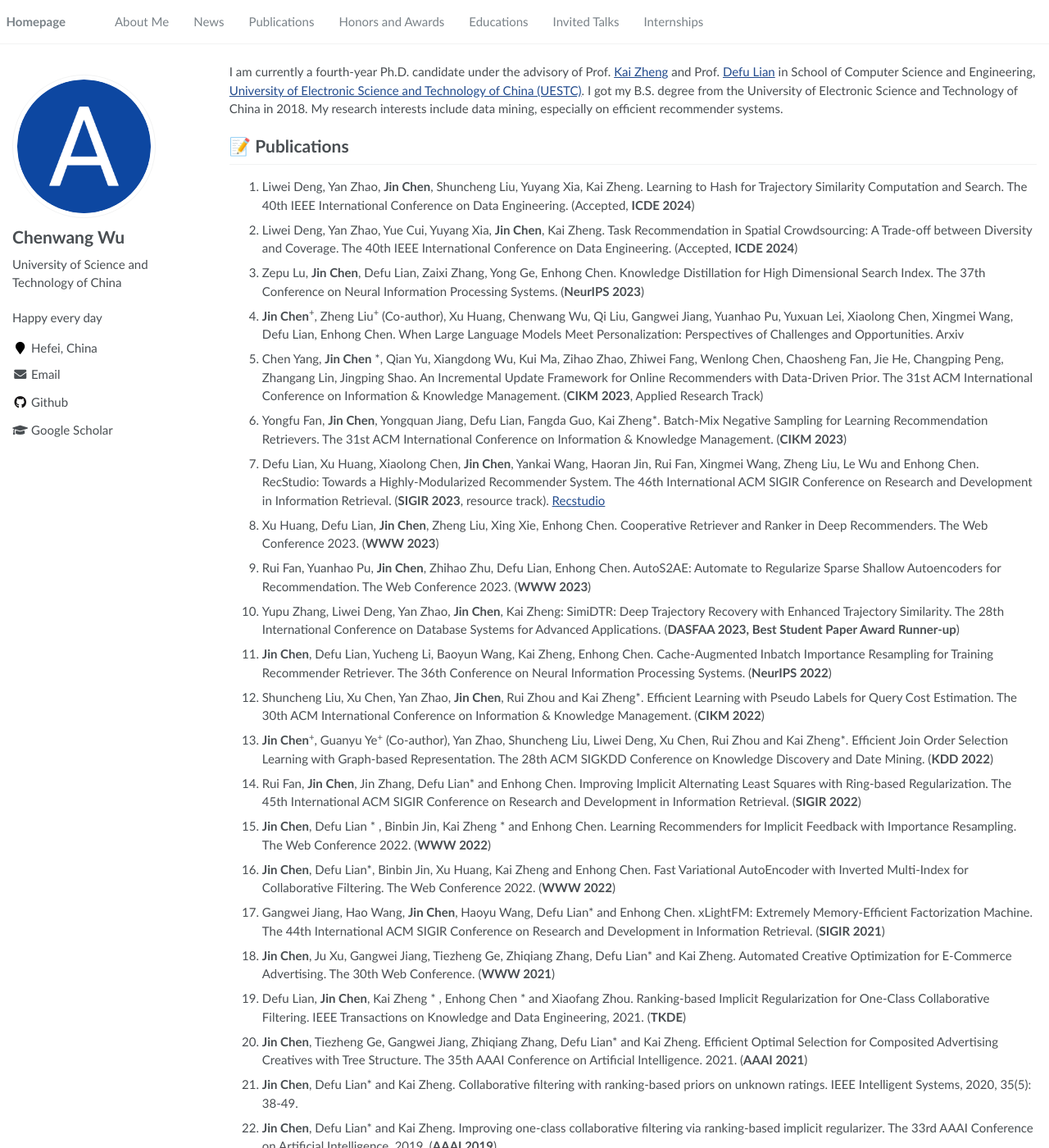
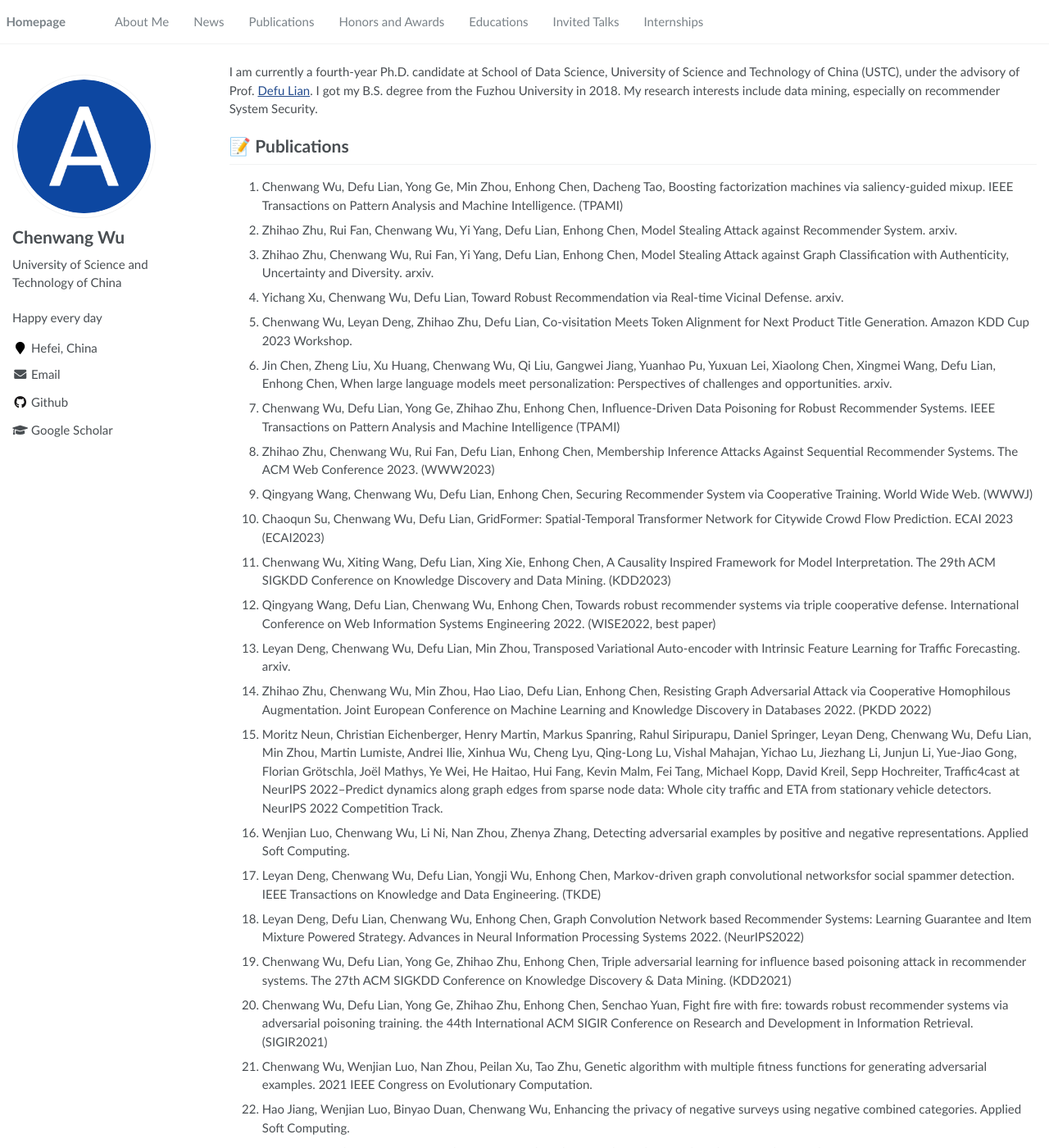
Before and after one commit to Daftstone/Daftstone.github.io, a Jekyll site: the page built from _pages/about.md, in a window 1280 px wide and 1400 px high. Shown: the whole window at 82% size. Built offline with Jekyll 4.4.1, drawn with Linux system fonts in a browser that asks for light colours; some of the changed text lies outside the part shown.

Commit message:
Update about.md

```diff
--- a/_pages/about.md
+++ b/_pages/about.md
@@ -17,39 +17,38 @@ redirect_from:
 
 <span class='anchor' id='about-me'></span>
 
-I am currently a fourth-year Ph.D. candidate under the advisory of Prof. [Kai Zheng](https://zheng-kai.com/) and Prof. [Defu Lian](http://staff.ustc.edu.cn/~liandefu/) in School of Computer Science and Engineering, [University of Electronic Science and Technology of China (UESTC)](https://www.uestc.edu.cn/). I got my B.S. degree from the University of Electronic Science and Technology of China in 2018. My research interests include data mining, especially on efficient recommender systems.
-
-
-
-
+I am currently a fourth-year Ph.D. candidate at School of Data Science, University of Science and Technology of China (USTC), under the advisory of Prof. [Defu Lian](https://faculty.ustc.edu.cn/liandefu). I got my B.S. degree from the Fuzhou University in 2018.
+My research interests include data mining, especially on recommender System Security.
 
 <!-- # 🔥 News
 - *2022.02*: &nbsp;🎉🎉 Lorem ipsum dolor sit amet, consectetur adipiscing elit. Vivamus ornare aliquet ipsum, ac tempus justo dapibus sit amet.
 - *2022.02*: &nbsp;🎉🎉 Lorem ipsum dolor sit amet, consectetur adipiscing elit. Vivamus ornare aliquet ipsum, ac tempus justo dapibus sit amet.  -->
 
 # 📝 Publications
-1. Liwei Deng, Yan Zhao, **Jin Chen**, Shuncheng Liu, Yuyang Xia, Kai Zheng. Learning to Hash for Trajectory Similarity Computation and Search. The 40th IEEE International Conference on Data Engineering. (Accepted, **ICDE 2024**)
-2. Liwei Deng, Yan Zhao, Yue Cui, Yuyang Xia, **Jin Chen**, Kai Zheng. Task Recommendation in Spatial Crowdsourcing: A Trade-off between Diversity and Coverage.  The 40th IEEE International Conference on Data Engineering. (Accepted, **ICDE 2024**)
-3. Zepu Lu, **Jin Chen**, Defu Lian, Zaixi Zhang, Yong Ge, Enhong Chen. Knowledge Distillation for High Dimensional Search Index. The 37th Conference on Neural Information Processing Systems. (**NeurIPS 2023**)
-1. **Jin Chen**<sup>+</sup>, Zheng Liu<sup>+</sup> (Co-author), Xu Huang, Chenwang Wu, Qi Liu, Gangwei Jiang, Yuanhao Pu, Yuxuan Lei, Xiaolong Chen, Xingmei Wang, Defu Lian, Enhong Chen. When Large Language Models Meet Personalization: Perspectives of Challenges and Opportunities. Arxiv
-2. Chen Yang, **Jin Chen** *, Qian Yu, Xiangdong Wu, Kui Ma, Zihao Zhao, Zhiwei Fang, Wenlong Chen, Chaosheng Fan, Jie He, Changping Peng, Zhangang Lin, Jingping Shao. An Incremental Update Framework for Online Recommenders with Data-Driven Prior. The 31st ACM International Conference on Information & Knowledge Management. (**CIKM 2023**, Applied Research Track)
-2. Yongfu Fan, **Jin Chen**, Yongquan Jiang, Defu Lian, Fangda Guo, Kai Zheng*. Batch-Mix Negative Sampling for Learning  Recommendation Retrievers. The 31st ACM International Conference on Information & Knowledge Management. (**CIKM 2023**)
-1. Defu Lian, Xu Huang, Xiaolong Chen, **Jin Chen**, Yankai Wang, Haoran Jin, Rui Fan, Xingmei Wang, Zheng Liu, Le Wu and Enhong Chen. RecStudio: Towards a Highly-Modularized Recommender System. The 46th International ACM SIGIR Conference on Research and Development in Information Retrieval. (**SIGIR 2023**, resource track). [Recstudio](https://github.com/ustcml/RecStudio)
-1. Xu Huang, Defu Lian, **Jin Chen**, Zheng Liu, Xing Xie, Enhong Chen. Cooperative Retriever and Ranker in Deep Recommenders. The Web Conference 2023. (**WWW 2023**)
-1. Rui Fan, Yuanhao Pu, **Jin Chen**, Zhihao Zhu, Defu Lian, Enhong Chen. AutoS2AE: Automate to Regularize Sparse Shallow Autoencoders for Recommendation. The Web Conference 2023. (**WWW 2023**)
-2. Yupu Zhang, Liwei Deng, Yan Zhao, **Jin Chen**, Kai Zheng: SimiDTR: Deep Trajectory Recovery with Enhanced Trajectory Similarity. The 28th International Conference on Database Systems for Advanced Applications. (**DASFAA 2023, Best Student Paper Award Runner-up**)
-3. **Jin Chen**, Defu Lian, Yucheng Li, Baoyun Wang, Kai Zheng, Enhong Chen. Cache-Augmented Inbatch Importance Resampling for Training Recommender Retriever. The 36th Conference on Neural Information Processing Systems. (**NeurIPS 2022**)
-4. Shuncheng Liu, Xu Chen, Yan Zhao, **Jin Chen**, Rui Zhou and Kai Zheng*. Efficient Learning with Pseudo Labels for Query Cost Estimation. The 30th ACM International Conference on Information & Knowledge Management. (**CIKM 2022**)
-5. **Jin Chen**<sup>+</sup>, Guanyu Ye<sup>+</sup> (Co-author), Yan Zhao, Shuncheng Liu, Liwei Deng, Xu Chen, Rui Zhou and Kai Zheng*. Efficient Join Order Selection Learning with Graph-based Representation. The 28th ACM SIGKDD Conference on Knowledge Discovery and Date Mining. (**KDD 2022**)
-6. Rui Fan, **Jin Chen**, Jin Zhang, Defu Lian* and Enhong Chen. Improving Implicit Alternating Least Squares with Ring-based Regularization. The 45th International ACM SIGIR Conference on Research and Development in Information Retrieval. (**SIGIR 2022**)
-7. **Jin Chen**, Defu Lian * , Binbin Jin, Kai Zheng * and Enhong Chen. Learning Recommenders for Implicit Feedback with Importance Resampling. The Web Conference 2022. (**WWW 2022**)
-8. **Jin Chen**, Defu Lian*, Binbin Jin, Xu Huang, Kai Zheng and Enhong Chen. Fast Variational AutoEncoder with Inverted Multi-Index for Collaborative Filtering. The Web Conference 2022. (**WWW 2022**)
-9. Gangwei Jiang, Hao Wang, **Jin Chen**, Haoyu Wang, Defu Lian* and Enhong Chen. xLightFM: Extremely Memory-Efficient Factorization Machine. The 44th International ACM SIGIR Conference on Research and Development in Information Retrieval. (**SIGIR 2021**)
-10. **Jin Chen**, Ju Xu, Gangwei Jiang, Tiezheng Ge, Zhiqiang Zhang, Defu Lian* and Kai Zheng. Automated Creative Optimization for E-Commerce Advertising. The 30th Web Conference. (**WWW 2021**)
-11. Defu Lian, **Jin Chen**, Kai Zheng * , Enhong Chen *  and Xiaofang Zhou. Ranking-based Implicit Regularization for One-Class Collaborative Filtering. IEEE Transactions on Knowledge and Data Engineering, 2021. (**TKDE**)
-12. **Jin Chen**, Tiezheng Ge, Gangwei Jiang, Zhiqiang Zhang, Defu Lian* and Kai Zheng. Efficient Optimal Selection for Composited Advertising Creatives with Tree Structure. The 35th AAAI Conference on Artificial Intelligence. 2021. (**AAAI 2021**)
-13. **Jin Chen**, Defu Lian* and Kai Zheng. Collaborative filtering with ranking-based priors on unknown ratings. IEEE Intelligent Systems, 2020, 35(5): 38-49.
-14. **Jin Chen**, Defu Lian* and Kai Zheng. Improving one-class collaborative filtering via ranking-based implicit regularizer. The 33rd AAAI Conference on Artificial Intelligence. 2019. (**AAAI 2019**)
+1. Chenwang Wu, Defu Lian, Yong Ge, Min Zhou, Enhong Chen, Dacheng Tao, Boosting factorization machines via saliency-guided mixup. IEEE Transactions on Pattern Analysis and Machine Intelligence. (TPAMI)
+2. Zhihao Zhu, Rui Fan, Chenwang Wu, Yi Yang, Defu Lian, Enhong Chen, Model Stealing Attack against Recommender System. arxiv.
+3. Zhihao Zhu, Chenwang Wu, Rui Fan, Yi Yang, Defu Lian, Enhong Chen, Model Stealing Attack against Graph Classification with Authenticity, Uncertainty and Diversity. arxiv.
+4. Yichang Xu, Chenwang Wu, Defu Lian, Toward Robust Recommendation via Real-time Vicinal Defense. arxiv.
+5. Chenwang Wu, Leyan Deng, Zhihao Zhu, Defu Lian, Co-visitation Meets Token Alignment for Next Product Title Generation. Amazon KDD Cup 2023 Workshop.
+6. Jin Chen, Zheng Liu, Xu Huang, Chenwang Wu, Qi Liu, Gangwei Jiang, Yuanhao Pu, Yuxuan Lei, Xiaolong Chen, Xingmei Wang, Defu Lian, Enhong Chen, When large language models meet personalization: Perspectives of challenges and opportunities. arxiv.
+7. Chenwang Wu, Defu Lian, Yong Ge, Zhihao Zhu, Enhong Chen, Influence-Driven Data Poisoning for Robust Recommender Systems. IEEE Transactions on Pattern Analysis and Machine Intelligence (TPAMI)
+8. Zhihao Zhu, Chenwang Wu, Rui Fan, Defu Lian, Enhong Chen, Membership Inference Attacks Against Sequential Recommender Systems. The ACM Web Conference 2023. (WWW2023)
+9. Qingyang Wang, Chenwang Wu, Defu Lian, Enhong Chen, Securing Recommender System via Cooperative Training. World Wide Web. (WWWJ)
+10. Chaoqun Su, Chenwang Wu, Defu Lian, GridFormer: Spatial-Temporal Transformer Network for Citywide Crowd Flow Prediction. ECAI 2023 (ECAI2023)
+11. Chenwang Wu, Xiting Wang, Defu Lian, Xing Xie, Enhong Chen, A Causality Inspired Framework for Model Interpretation. The 29th ACM SIGKDD Conference on Knowledge Discovery and Data Mining. (KDD2023)
+12. Qingyang Wang, Defu Lian, Chenwang Wu, Enhong Chen, Towards robust recommender systems via triple cooperative defense. International Conference on Web Information Systems Engineering 2022. (WISE2022, best paper)
+13. Leyan Deng, Chenwang Wu, Defu Lian, Min Zhou, Transposed Variational Auto-encoder with Intrinsic Feature Learning for Traffic Forecasting. arxiv.
+14. Zhihao Zhu, Chenwang Wu, Min Zhou, Hao Liao, Defu Lian, Enhong Chen, Resisting Graph Adversarial Attack via Cooperative Homophilous Augmentation. Joint European Conference on Machine Learning and Knowledge Discovery in Databases 2022. (PKDD 2022)
+15. Moritz Neun, Christian Eichenberger, Henry Martin, Markus Spanring, Rahul Siripurapu, Daniel Springer, Leyan Deng, Chenwang Wu, Defu Lian, Min Zhou, Martin Lumiste, Andrei Ilie, Xinhua Wu, Cheng Lyu, Qing-Long Lu, Vishal Mahajan, Yichao Lu, Jiezhang Li, Junjun Li, Yue-Jiao Gong, Florian Grötschla, Joël Mathys, Ye Wei, He Haitao, Hui Fang, Kevin Malm, Fei Tang, Michael Kopp, David Kreil, Sepp Hochreiter, Traffic4cast at NeurIPS 2022–Predict dynamics along graph edges from sparse node data: Whole city traffic and ETA from stationary vehicle detectors. NeurIPS 2022 Competition Track.
+16. Wenjian Luo, Chenwang Wu, Li Ni, Nan Zhou, Zhenya Zhang, Detecting adversarial examples by positive and negative representations. Applied Soft Computing.
+17. Leyan Deng, Chenwang Wu, Defu Lian, Yongji Wu, Enhong Chen, Markov-driven graph convolutional networksfor social spammer detection. IEEE Transactions on Knowledge and Data Engineering. (TKDE)
+18. Leyan Deng, Defu Lian, Chenwang Wu, Enhong Chen, Graph Convolution Network based Recommender Systems: Learning Guarantee and Item Mixture Powered Strategy. Advances in Neural Information Processing Systems 2022. (NeurIPS2022)
+19. Chenwang Wu, Defu Lian, Yong Ge, Zhihao Zhu, Enhong Chen, Triple adversarial learning for influence based poisoning attack in recommender systems. The 27th ACM SIGKDD Conference on Knowledge Discovery & Data Mining. (KDD2021)
+20. Chenwang Wu, Defu Lian, Yong Ge, Zhihao Zhu, Enhong Chen, Senchao Yuan, Fight fire with fire: towards robust recommender systems via adversarial poisoning training. the 44th International ACM SIGIR Conference on Research and Development in Information Retrieval. (SIGIR2021)
+21. Chenwang Wu, Wenjian Luo, Nan Zhou, Peilan Xu, Tao Zhu, Genetic algorithm with multiple fitness functions for generating adversarial examples. 2021 IEEE Congress on Evolutionary Computation.
+22. Hao Jiang, Wenjian Luo, Binyao Duan, Chenwang Wu, Enhancing the privacy of negative surveys using negative combined categories. Applied Soft Computing.
+23. Wenjian Luo, Chenwang Wu, Nan Zhou, Li Ni, Random directional attack for fooling deep neural networks. arxiv.
+24. Yu Chen, Youshen Xia, Chenwang Wu, A crop-based multi-branch network for matching cost computation. CISP-BMEI 2018.
 
 &emsp; &emsp; &emsp; &emsp; **Note**: * indicates the corresponding author
 
```
